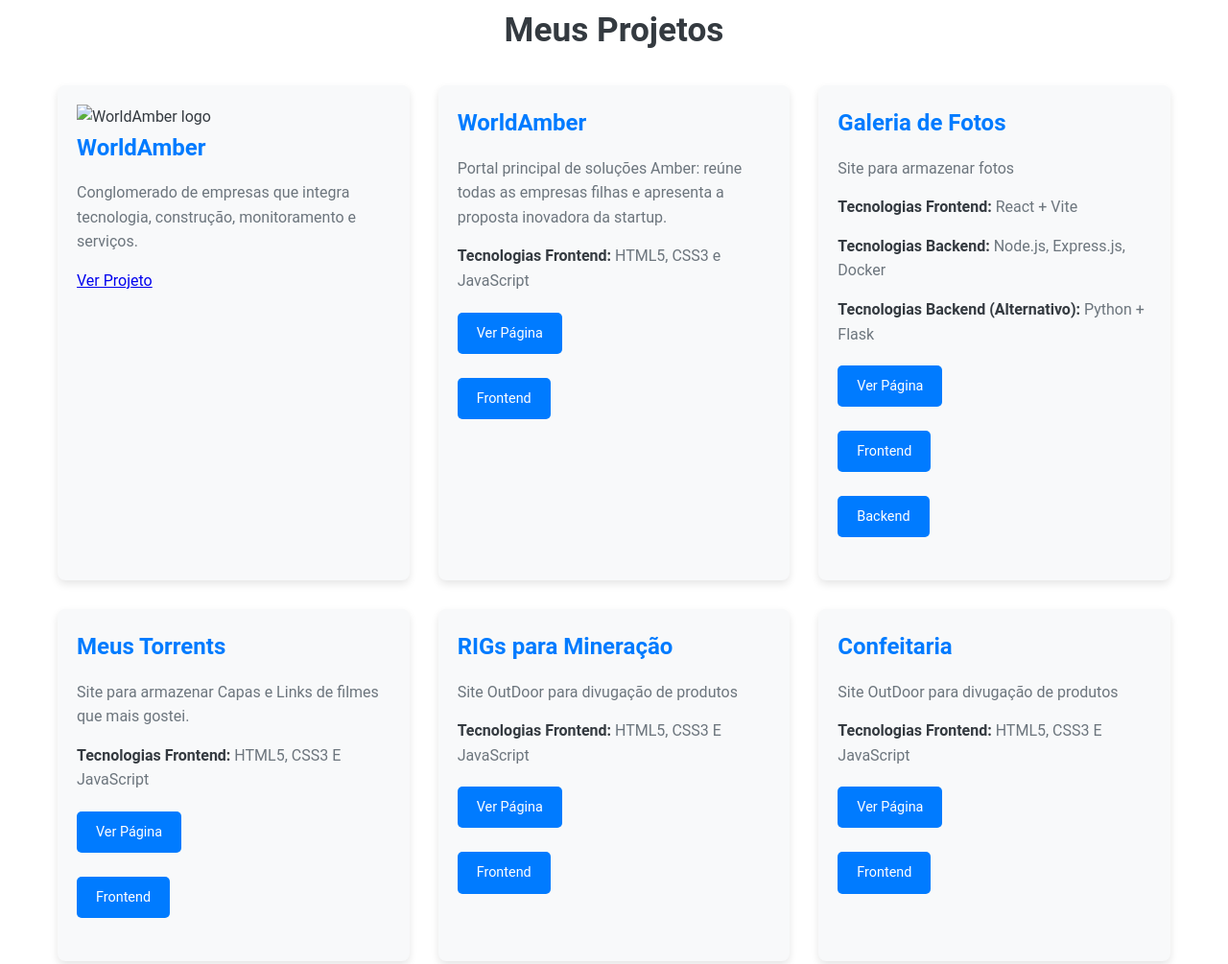
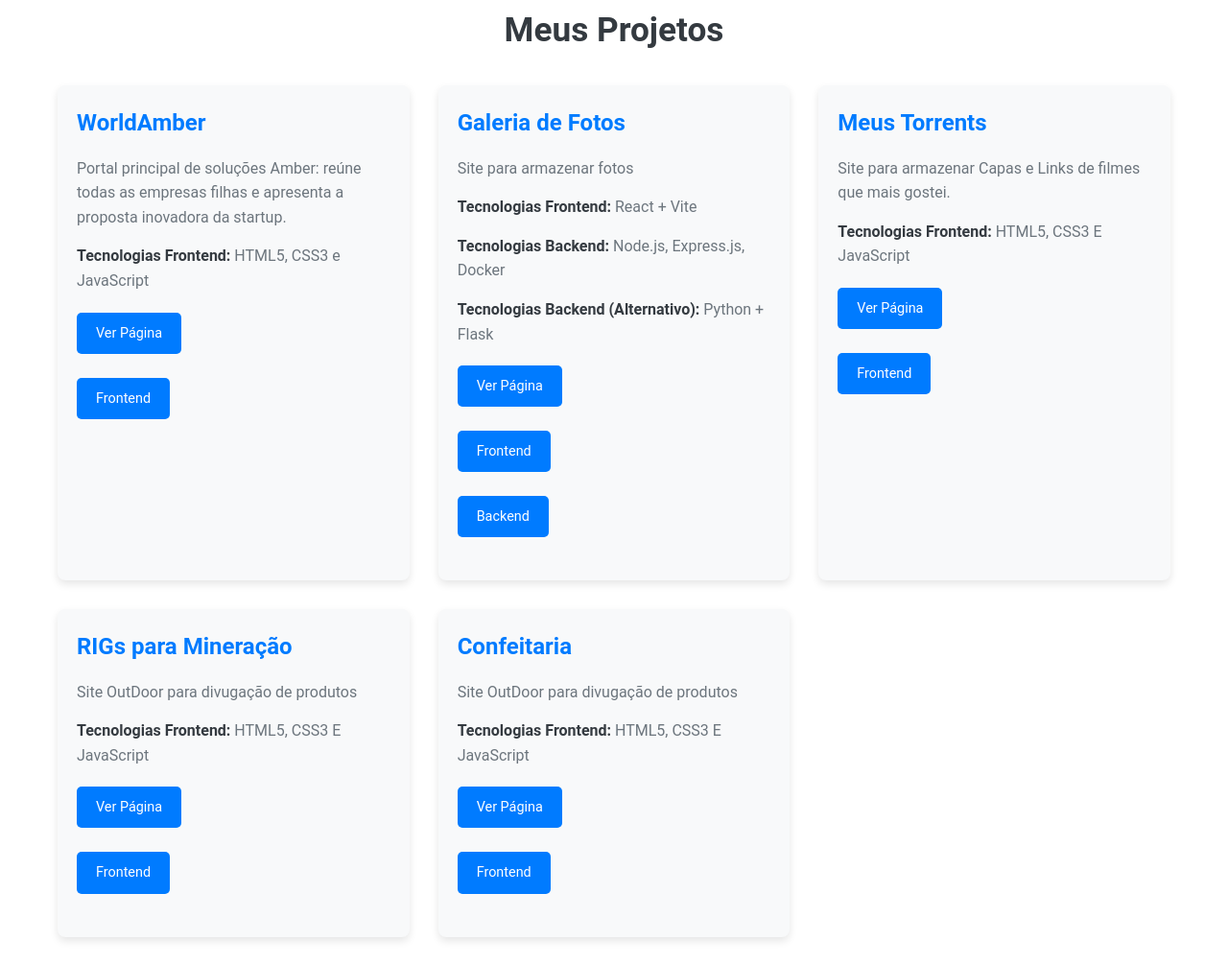
Before and after one commit to drivanreis/Portfolio, a plain HTML site: page index.html in a window 1280 px wide. Shown: the part 516-1521 px from the top of the page at 96% size. Drawn offline with Linux system fonts and the light colour scheme.

Commit message:
Restaurar Index que foi colocado errado

```diff
--- a/index.html
+++ b/index.html
@@ -1,18 +1,18 @@
 <!DOCTYPE html>
-<html lang="pt-BR">
+<html lang="Pt-BR">
 
 <head>
-  <meta charset="UTF-8" />
-  <meta name="viewport" content="width=device-width, initial-scale=1.0"/>
+    <meta charset="UTF-8">
+    <meta name="viewport" content="width=device-width, initial-scale=1.0">
     <title>Portfólio</title>
-  <link rel="stylesheet" href="style.css"/>
-  <link rel="icon" href="img/icon.png" type="image/png"/>
+    <link rel="stylesheet" href="style.css">
+    <link rel="icon" href="img/icon.png" type="image/png">
 </head>
 
 <body>
     <header>
         <div class="logo">
-      <img src="img/profile.jpg" alt="Foto de perfil" class="profile-img"/>
+            <img src="img/profile.jpg" alt="Foto de perfil" class="profile-img">
             <p><a href="https://github.com/drivanreis">Ivan Reis</a></p>
         </div>
 
@@ -28,8 +28,7 @@
                 <span class="hamburguer-linha"></span>
             </button>
 
-      <nav class="navbar" id="navbar">
-        <ul>
+            <nav class="navbar" id="navbar"> <ul>
                     <li><a href="#sobre">Sobre</a></li>
                     <li><a href="#projetos">Projetos</a></li>
                     <li><a href="#contato">Contato</a></li>
@@ -48,9 +47,31 @@
                 <div id="carta-completa" class="conteudo-expansivel">
                     <h3>Carta de Apresentação</h3>
                     <p>Prezado Recrutador/Departamento de RH,</p>
-          <p>Escrevo para expressar meu grande interesse na oportunidade de atuar como programador em sua empresa...</p>
-          <p>Tenho 46 anos e uma vasta bagagem de conhecimento, e estou ansioso para direcionar essa experiência para a área da programação...</p>
-          <p>Atenciosamente,<br/>Ivan Reis</p>
+                    <p>Escrevo para expressar meu grande interesse na oportunidade de atuar como programador em sua empresa. Embora minha trajetória profissional
+                        inicial tenha se desenvolvido em diversos setores da indústria da construção civil, a paixão pela programação sempre foi um motor fundamental
+                        no meu desenvolvimento e na busca por soluções inovadoras.</p>
+                    <p>Minha experiência em ambientes industriais dinâmicos, como nas áreas de pré-moldados, vidros e rochas ornamentais, me proporcionou uma perspectiva
+                        única sobre os desafios operacionais e a importância da eficiência. Através da aplicação de lógica e ferramentas da informática, mesmo que de forma
+                        indireta, consegui otimizar processos e impulsionar a produtividade em diferentes contextos.</p>
+                    <p>Acredito que essa vivência multifacetada me conferiu um conjunto de habilidades valiosas:</p>
+                    <ul>
+                        <li>Visão Prática e Teórica: Obtive um equilíbrio entre a compreensão das necessidades do "campo de batalha" e o rigor analítico do ambiente de escritório.
+                            Essa combinação me permite identificar problemas relevantes e abordá-los com soluções pragmáticas e eficientes.</li>
+                        <li>Capacidade de Análise e Solução de Problemas: Desenvolvi a habilidade de decompor problemas complexos em fatores menores, equacionar cada um deles
+                            e conceber soluções sistêmicas e escaláveis.</li>
+                        <li>Foco em Resultados: Minha experiência me ensinou a importância de traduzir ideias em resultados tangíveis, como a otimização de processos e a melhoria
+                            da produtividade.</li>
+                        <li>Adaptabilidade e Aprendizado Contínuo: A diversidade de minhas experiências demonstra minha capacidade de adaptação a novos desafios e meu desejo
+                            constante por aprender e evoluir.</li>
+                    </ul>
+                    <p>Embora eu reconheça que esta carta não seja o espaço para detalhar cada projeto e conquista, gostaria de ressaltar meu entusiasmo em aplicar minha paixão
+                        pela programação e minha visão estratégica para contribuir com o crescimento da sua empresa. Acredito que minha capacidade de entender as necessidades
+                        do negócio, aliada ao meu desejo de desenvolver soluções tecnológicas inovadoras, pode ser um diferencial valioso para a equipe.</p>
+                    <p>Tenho 46 anos e uma vasta bagagem de conhecimento, e estou ansioso para direcionar essa experiência para a área da programação e colaborar ativamente para o
+                        sucesso da sua organização.</p>
+                    <p>Agradeço a sua atenção e coloco-me à disposição para uma conversa onde poderei detalhar minhas qualificações e ambições.</p>
+                    <p>Atenciosamente,</p>
+                    <p>Ivan Reis</p>
                 </div>
             </div>
         </section>
@@ -59,13 +80,6 @@
             <div class="container">
                 <h2>Meus Projetos</h2>
                 <div class="projetos-grid">
-          <!-- Card: WorldAmber -->
-          <div class="projeto-card">
-            <img src="img/worldamber.jpg" alt="WorldAmber logo" class="projeto-imagem"/>
-            <h3>WorldAmber</h3>
-            <p>Conglomerado de empresas que integra tecnologia, construção, monitoramento e serviços.</p>
-            <a href="https://drivanreis.github.io/worldamber" target="_blank" class="botao-projeto">Ver Projeto</a>
-          </div>
                 </div>
             </div>
         </section>
@@ -76,15 +90,15 @@
                 <p>Sinta-se à vontade para entrar em contato comigo através das seguintes opções:</p>
                 <ul class="contato-lista">
                     <li>
-            <img src="img/email-icon.png" alt="Ícone de e-mail" class="contato-icon"/>
+                        <img src="img/email-icon.png" alt="Ícone de e-mail" class="contato-icon">
                         <strong>Email:</strong> <a href="mailto:dr.ivanreis@gmail.com">dr.ivanreis@gmail.com</a>
                     </li>
                     <li>
-            <img src="img/whatsapp-icon.png" alt="Ícone do WhatsApp" class="contato-icon"/>
-            <strong>WhatsApp:</strong> <a href="https://wa.me/5585984399916" target="_blank">+55 85 9 8439-9916</a>
+                        <img src="img/whatsapp-icon.png" alt="Ícone do WhatsApp" class="contato-icon">
+                        <strong>WhatsApp/Telefone/SMS:</strong> <a href="https://wa.me/5585984399916" target="_blank">+55 85 9 8439-9916</a>
                     </li>
                     <li>
-            <img src="img/linkedin-icon.png" alt="Ícone do LinkedIn" class="contato-icon"/>
+                        <img src="img/linkedin-icon.png" alt="Ícone do LinkedIn" class="contato-icon">
                         <strong>LinkedIn:</strong> <a href="https://www.linkedin.com/in/ivanreisdev" target="_blank">Meu Perfil no LinkedIn</a>
                     </li>
                 </ul>
@@ -95,7 +109,6 @@
     <footer>
         <p>&copy; 2024 Ivan Reis. Todos os direitos reservados.</p>
     </footer>
-
     <script src="./script.js" type="module"></script>
 </body>
 
```
Lines whose indentation alone changed are shown as unchanged.
